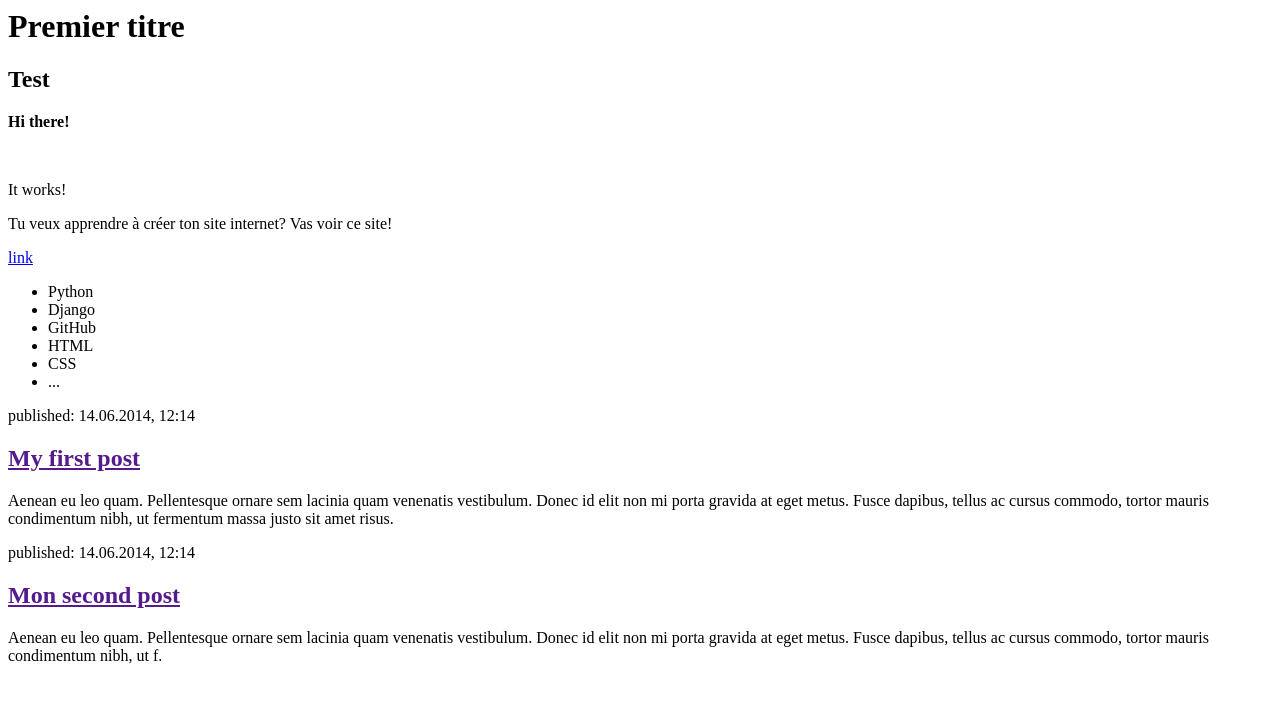
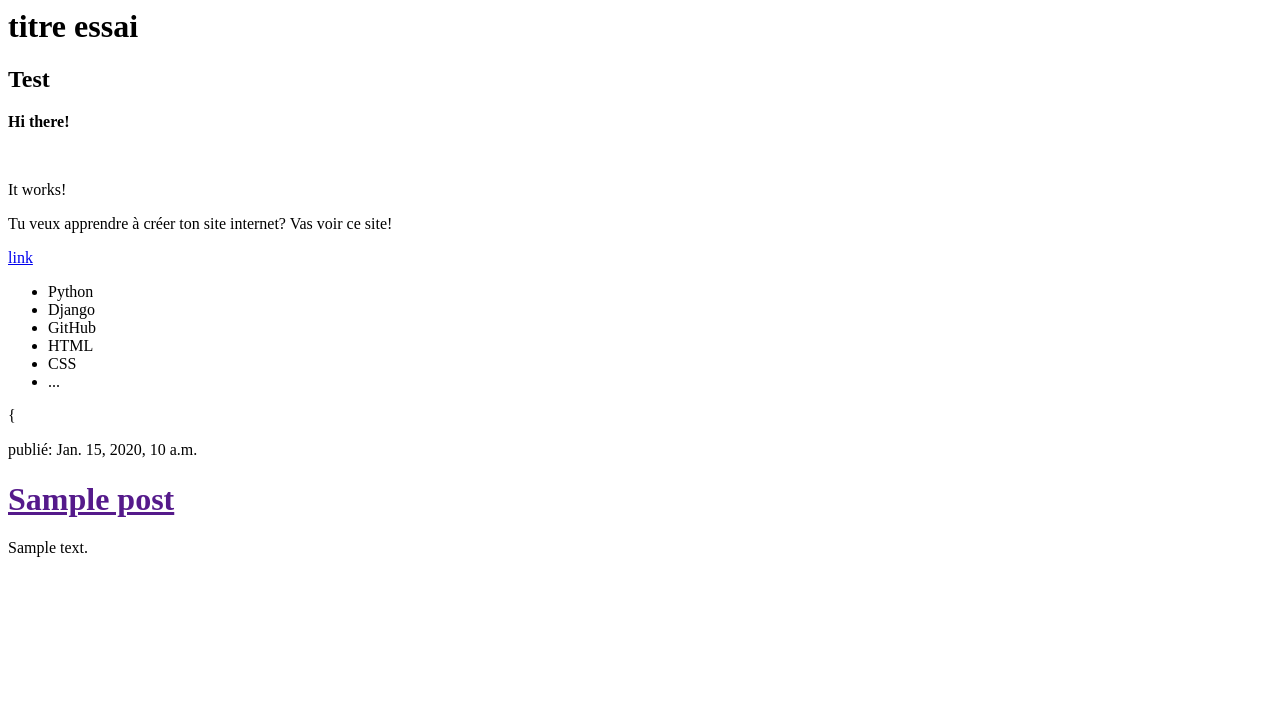
Before and after one commit to Leslie33/my-first-blog, a Django app: template blog/templates/blog/post_list.html in a window 1280 px wide. Shown: the top 703 px of the page. Run offline with Django 3.2, Linux system fonts and the light colour scheme; the template is opened without the code that fills it: most values are stand-ins (such as "Sample title", 1, 10 or a date in 2020).

Commit message:
Modified templates to display posts from database.

```diff
--- a/blog/post_list.html
+++ /dev/null
@@ -1,4 +0,0 @@
-<html>
-    <p>Hi there!</p>
-    <p>It works!</p>
-</html>
--- a/blog/templates/blog/post_list.html
+++ b/blog/templates/blog/post_list.html
@@ -3,7 +3,7 @@
         <title>Le Blog de Leslie</title>
     </head>
     <body>
-    <h1>Premier titre</h1>
+    <h1>titre essai</h1>
     	<h2>Test</h2>
         <p><strong>Hi there! </strong> </p>
         <br />
@@ -15,15 +15,13 @@
 
 
         <div>
-            <p>published: 14.06.2014, 12:14</p>
-            <h2><a href="">My first post</a></h2>
-            <p>Aenean eu leo quam. Pellentesque ornare sem lacinia quam venenatis vestibulum. Donec id elit non mi porta gravida at eget metus. Fusce dapibus, tellus ac cursus commodo, tortor mauris condimentum nibh, ut fermentum massa justo sit amet risus.</p>
-        </div>
-
-        <div>
-            <p>published: 14.06.2014, 12:14</p>
-            <h2><a href="">Mon second post</a></h2>
-            <p>Aenean eu leo quam. Pellentesque ornare sem lacinia quam venenatis vestibulum. Donec id elit non mi porta gravida at eget metus. Fusce dapibus, tellus ac cursus commodo, tortor mauris condimentum nibh, ut f.</p>
+            {% for post in posts %}
+   			{<div>
+        <p>publié: {{ post.published_date }}</p>
+        <h1><a href="">{{ post.title }}</a></h1>
+        <p>{{ post.text|linebreaksbr }}</p>
+    		</div>
+			{% endfor %}
         </div>
     </body>
 </html>
--- a/blog/views.py
+++ b/blog/views.py
@@ -1,6 +1,9 @@
 from django.shortcuts import render
+from django.utils import timezone
+from .models import Post
 
 # Create your views here.
 
 def post_list(request):
-    return render(request, 'blog/post_list.html', {})
+	posts = Post.objects.filter(published_date__lte=timezone.now()).order_by('published_date')
+	return render(request, 'blog/post_list.html', {'posts': posts})
```
Also changed, not shown: db.sqlite3.
